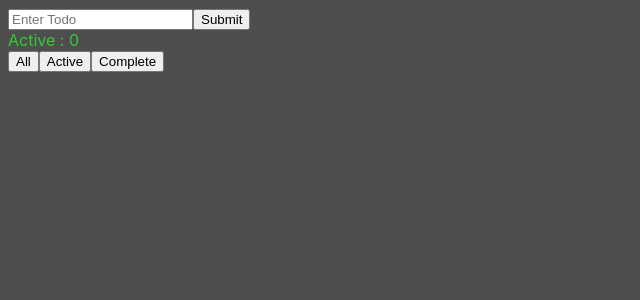
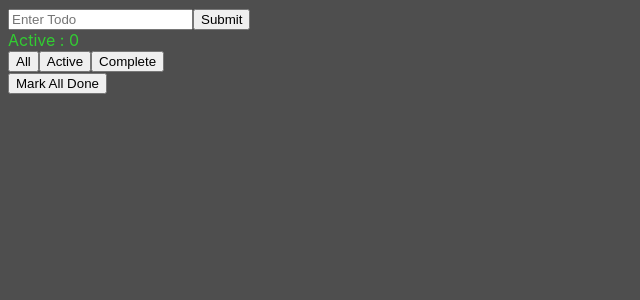
Before and after one commit to rksingh2001/TodoList, a React (Create React App) app: page / in a window 1280 px wide. Shown: the top 300 px of the page, without its empty margins (0-640 px from the left). Built offline with nearby package versions, Linux system fonts and the light colour scheme.

Commit message:
Mark All Done Button

```diff
--- a/src/todoList.js
+++ b/src/todoList.js
@@ -60,6 +60,15 @@ export default class TodoList extends React.Component {
     })
   }
 
+  markAllDone = () => {
+    this.setState({
+      todos : this.state.todos.map(todo =>({
+        ...todo,
+        complete : true
+      }))
+    })
+  }
+
   render() {
     let todos = [];
     if (this.state.todoFilter === 'All') todos = this.state.todos;
@@ -84,6 +93,11 @@ export default class TodoList extends React.Component {
           <button onClick={() => this.updateFilter('Complete')}>Complete</button>
         </div>
         <div>
+          <button onClick={this.markAllDone}>
+            Mark All Done
+          </button>
+        </div>
+        <div>
         {this.state.todos.filter(todo => todo.complete).length ?
             (
               <button onClick={this.deleteAllTodos}>Delete Completed Todos</button>
```
